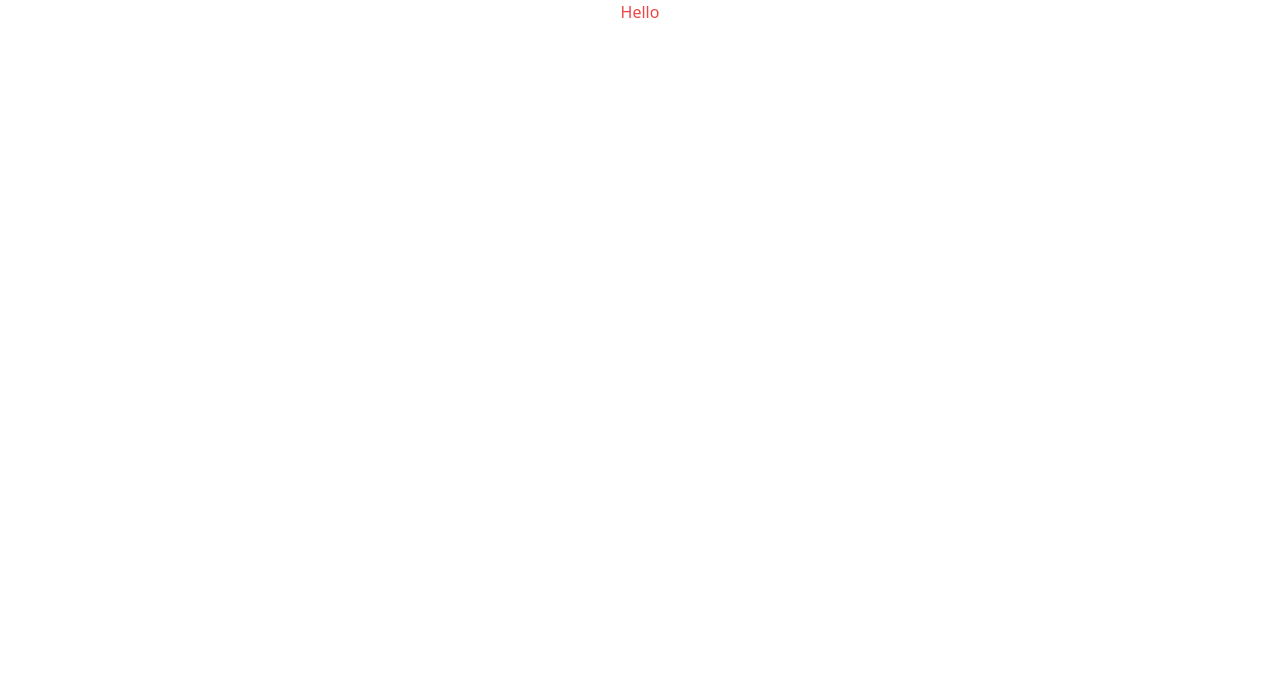
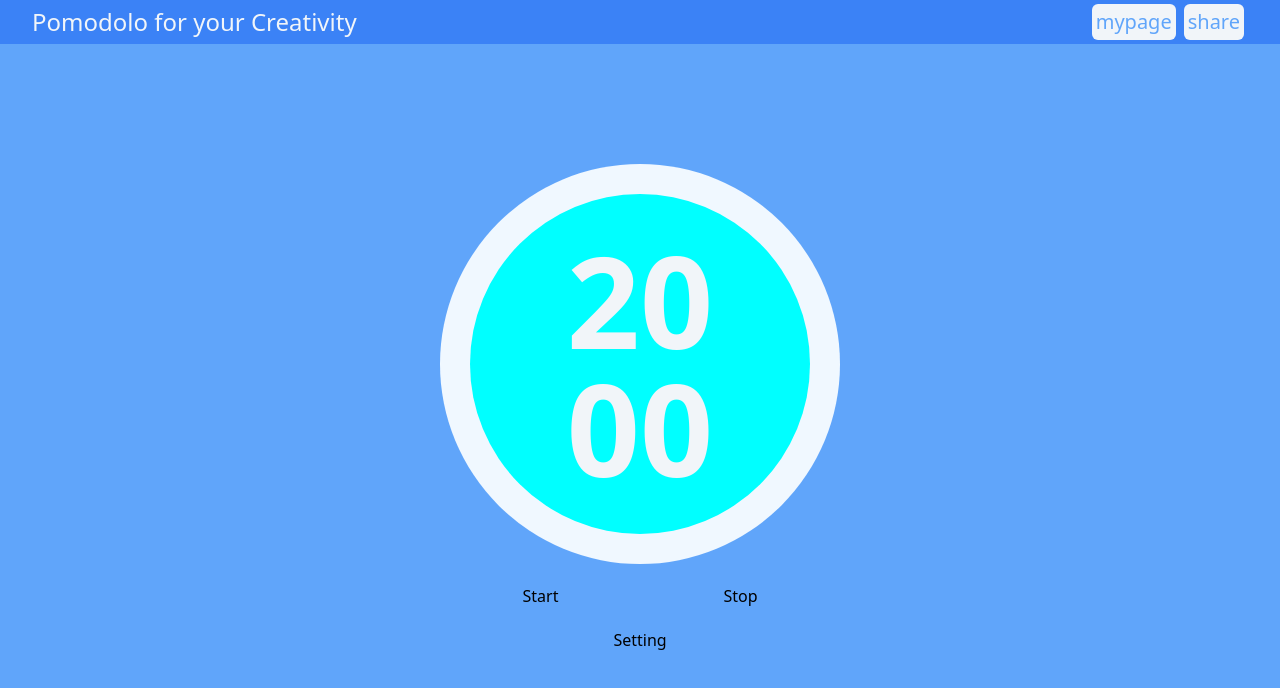
Before and after one commit to TaiGa02/polodomo-timer, a React (Create React App) app: page / in a window 1280 px wide. Shown: the top 688 px of the page. Built offline with nearby package versions, Linux system fonts and the light colour scheme.

Commit message:
💄 タイマーの基本レイアウト作成

```diff
--- a/src/App.css
+++ b/src/App.css
@@ -2,37 +2,26 @@
   text-align: center;
 }
 
-.App-logo {
-  height: 40vmin;
-  pointer-events: none;
+.outer-Timer {
+  background-color: aliceblue;
+  width: 400px;
+  height: 400px;
+  border-radius: 50%;
+  display: flex;
+  justify-content: center;
+  align-items: center;
 }
 
-@media (prefers-reduced-motion: no-preference) {
-  .App-logo {
-    animation: App-logo-spin infinite 20s linear;
-  }
+.inner-circul {
+  background-color: aqua;
+  width: 85%;
+  height: 85%;
+  border-radius: 50%;
+  display: flex;
+  justify-content: center;
+  align-items: center;
 }
 
-.App-header {
-  background-color: #282c34;
-  min-height: 100vh;
-  display: flex;
-  flex-direction: column;
-  align-items: center;
-  justify-content: center;
-  font-size: calc(10px + 2vmin);
-  color: white;
+.timer-content {
+  text-align: center;
 }
-
-.App-link {
-  color: #61dafb;
-}
-
-@keyframes App-logo-spin {
-  from {
-    transform: rotate(0deg);
-  }
-  to {
-    transform: rotate(360deg);
-  }
-}
--- a/src/App.js
+++ b/src/App.js
@@ -2,9 +2,45 @@ import './App.css';
 
 function App() {
   return (
-    <div className="App">
-      <h1 className="text-red-500">Hello</h1>
-    </div>
+    <>
+      <div className="App">
+        <div className="bg-blue-400 h-screen w-screen flex flex-col justify-center items-center">
+          <nav className="bg-blue-500 sticky top-0 z-50 w-full mb-20">
+            <div className="mx-auto px-2 md:px-6 lg:px-8 flex justify-between items-center">
+              <div>
+                <h1 className="text-2xl text-slate-100">Pomodolo for your Creativity</h1>
+              </div>
+              <div className="flex justify-end items-center">
+                <button className="text-xl text-blue-400 bg-slate-100 rounded-md p-1 m-1">mypage</button>
+                <button className="text-xl text-blue-400 bg-slate-100 rounded-md p-1 m-1">share</button>
+              </div>
+            </div>
+          </nav>
+          <div className="flex-col justify-center items-center h-full">
+            <div className="mt-10 ">
+              {/* タイマー用 */}
+              <div className="outer-Timer">
+                <div className="inner-circul">
+                  <div className="timer-content">
+                    <p className="text-slate-100 text-9xl font-extrabold">20</p>
+                    <p className="text-slate-100 text-9xl font-extrabold">00</p>
+                  </div>
+                </div>
+              </div>
+            </div>
+            <div className="my-5 justify-around flex">
+              {/* スタートストップ用 */}
+              <button>Start</button>
+              <button>Stop</button>
+            </div>
+            <div className="my-5">
+              {/* 設定ボタン用 */}
+              <button>Setting</button>
+            </div>
+          </div>
+        </div>
+      </div>
+    </>
   );
 }
 
```
